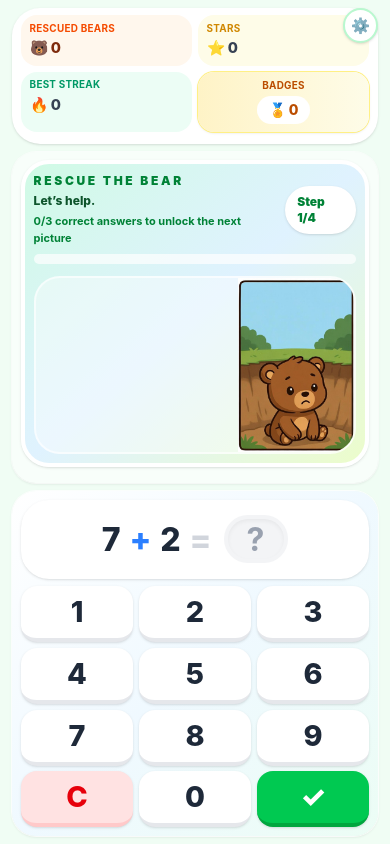
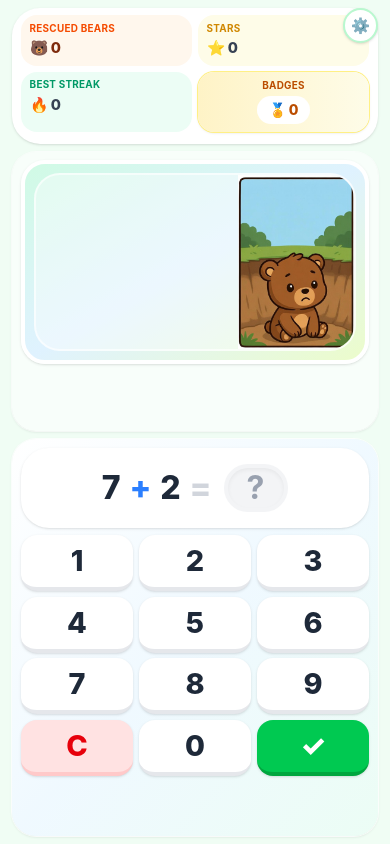
Before and after one commit to hwang3419/calculator, a React (Vite) app: page / in a window 390 px wide. Built offline with nearby package versions, Linux system fonts and the light colour scheme.

Commit message:
style: refactor BearRescueScene layout with responsive spacing and hide header/progress elements on small screens

```diff
--- a/src/components/BearRescueScene.tsx
+++ b/src/components/BearRescueScene.tsx
@@ -73,8 +73,8 @@ export const BearRescueScene: React.FC<BearRescueSceneProps> = ({ stage, reactio
   const currentImageUrl = ALL_IMAGES[currentImageIndex] || ALL_IMAGES[0];
 
   return (
-    <div className="bear-scene mb-2 w-full overflow-hidden rounded-[1.75rem] border-4 border-white bg-gradient-to-br from-emerald-100 via-sky-100 to-lime-100 p-3 shadow-sm">
-      <div className="mb-2 flex items-center justify-between gap-3">
+    <div className="bear-scene mb-1 w-full overflow-hidden rounded-[1.5rem] md:rounded-[1.75rem] border-4 border-white bg-gradient-to-br from-emerald-100 via-sky-100 to-lime-100 p-2 md:p-3 shadow-sm">
+      <div className="bear-scene-header mb-1 flex items-center justify-between gap-3">
         <div>
           <div className="text-xs font-black uppercase tracking-[0.22em] text-green-700">Rescue The Bear</div>
           <div className="mt-1 text-xs font-extrabold text-green-900 md:text-sm">{STAGE_COPY[safeStage]}</div>
@@ -89,7 +89,7 @@ export const BearRescueScene: React.FC<BearRescueSceneProps> = ({ stage, reactio
         </div>
       </div>
 
-      <div className="mb-3 h-2.5 overflow-hidden rounded-full bg-white/70">
+      <div className="bear-scene-progress mb-2 h-2 overflow-hidden rounded-full bg-white/70">
         <div
           className="h-full rounded-full bg-gradient-to-r from-yellow-300 via-orange-300 to-pink-300 transition-all duration-700"
           style={{ width: `${(((safeStage * answersPerStage) + progressInCurrentStage) / (4 * answersPerStage)) * 100}%` }}
--- a/src/index.css
+++ b/src/index.css
@@ -250,6 +250,14 @@ html, body, #root {
     border-width: 2px;
   }
 
+  .bear-scene-header {
+    display: none;
+  }
+
+  .bear-scene-progress {
+    display: none;
+  }
+
   .problem-card {
     min-height: 72px;
     margin-bottom: 0.45rem;
```
